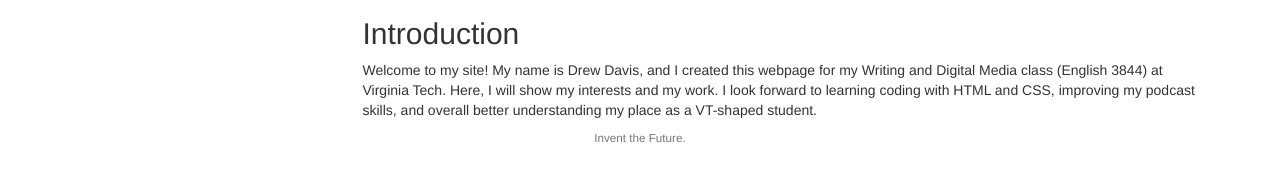
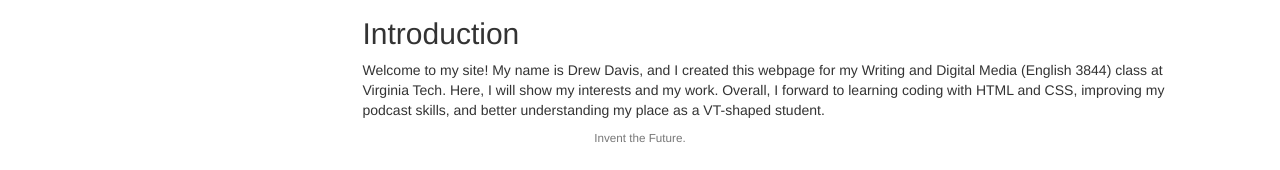
Before and after one commit to drewdavisvt/3844-davis, a plain HTML site: page index.html in a window 1280 px wide. Shown: the part 526-696 px from the top of the page. Drawn offline with nearby package versions, Linux system fonts and the light colour scheme.

Commit message:
intro redos

```diff
--- a/index.html
+++ b/index.html
@@ -45,7 +45,7 @@
                     <h1>The VT-shaped student</h1>
                     <img src="http://www.morganrow.com/images/users/9584/oldvt.jpg" />
                     <h2> Introduction</h2>
-                    <p>Welcome to my site! My name is Drew Davis, and I created this webpage for my Writing and Digital Media class (English 3844) at Virginia Tech. Here, I will show my interests and my work. I look forward to learning coding with HTML and CSS, improving my podcast skills, and overall better understanding my place as a VT-shaped student. </p>
+                    <p>Welcome to my site! My name is Drew Davis, and I created this webpage for my Writing and Digital Media (English 3844) class at Virginia Tech. Here, I will show my interests and my work. Overall, I forward to learning coding with HTML and CSS, improving my podcast skills, and better understanding my place as a VT-shaped student. </p>
 
                 </div>
                 <footer>
```
